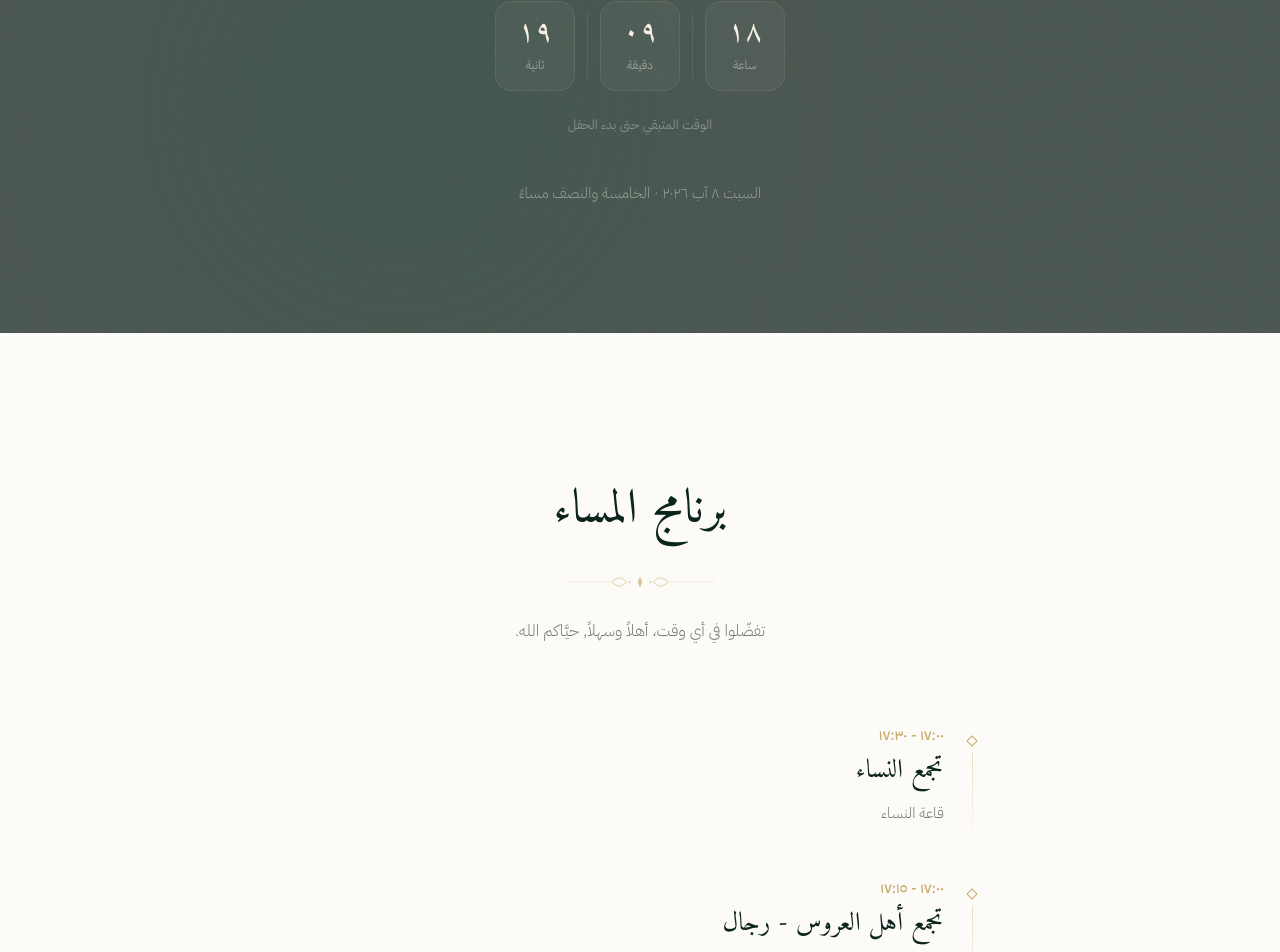
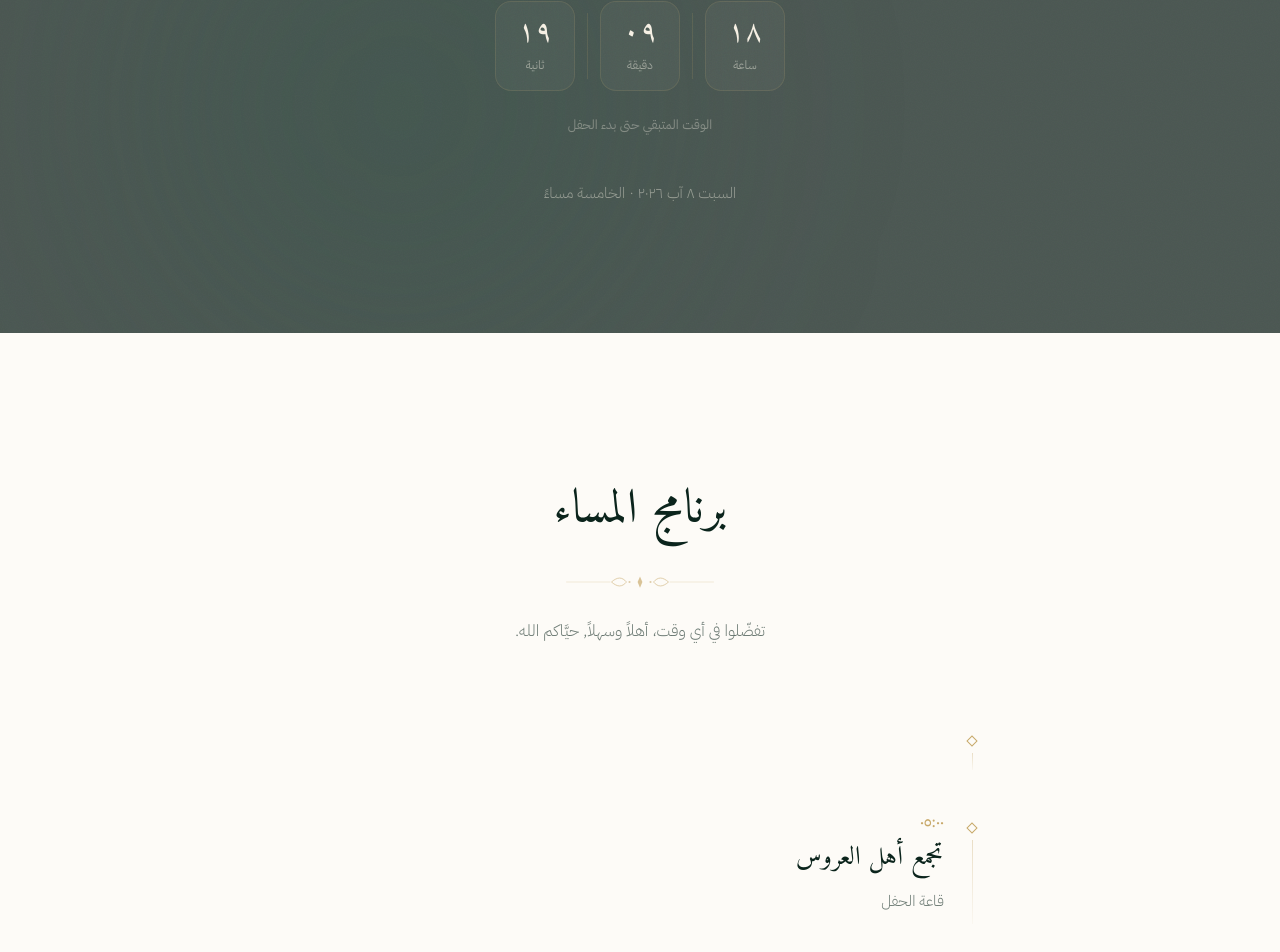
Before and after one commit to Anas-Moeen/Engagement, a Next.js app: page / in a window 1280 px wide. Shown: the part 2595-3547 px from the top of the page. Built offline with nearby package versions, Linux system fonts and the light colour scheme; no server answers.

Commit message:
Update content.ts

```diff
--- a/src/data/content.ts
+++ b/src/data/content.ts
@@ -30,7 +30,7 @@ export const event = {
 
   hijriLabel: '٢٥ صفر ١٤٤٨ هـ',
   dateLabel: 'السبت ٨ آب ٢٠٢٦',
-  timeLabel: 'الخامسة والنصف مساءً',
+  timeLabel: 'الخامسة مساءً',
 
   venue: {
     name: 'قاعات البادي للإحتفالات',
@@ -49,11 +49,11 @@ export const event = {
 /* ─────────────────────────── برنامج الحفل ─────────────────────────── */
 
 export const timeline = [
-  { time: '17:00 - 17:30', title: 'تجمع النساء', detail: 'قاعة النساء' },
-  { time: '17:00 - 17:15', title: 'تجمع أهل العروس - رجال', detail: 'قاعة الرجال' },
-  { time: '17:15 - 17:30', title: 'تجمع أهل العريس - رجال', detail: 'أمام قاعة الرجال' },
-  { time: '17:30', title: 'بداية الجاهة - الحفل', detail: '' },
-  { time: '19:30', title: 'نهاية الحفل', detail: '' },
+  { time: '', title: '', detail: '' },
+  { time: '05:00', title: 'تجمع أهل العروس ', detail: 'قاعة الحفل' },
+  { time: '05:15', title: 'تجمع أهل العريس ', detail: 'قاعة الحفل' },
+  { time: '05:30', title: 'بداية الجاهة - الحفل', detail: '' },
+  { time: '07:30', title: 'نهاية الحفل', detail: '' },
 ] as const;
 
 /* ─────────────────────────── تأكيد الحضور ─────────────────────────── */
@@ -67,7 +67,7 @@ export const rsvp = {
 
 export const contacts = [
   { name: 'معين عسيله', role: 'والد العريس', phone: '+962786391654' },
-  { name: 'علي الجلامنة', role: 'والد العروس ', phone: '+962795534336' },
+  { name: 'علي الجلامنه', role: 'والد العروس ', phone: '+962795534336' },
 ] as const;
 
 /* ─────────────────────────── الوسائط ─────────────────────────── */
```
